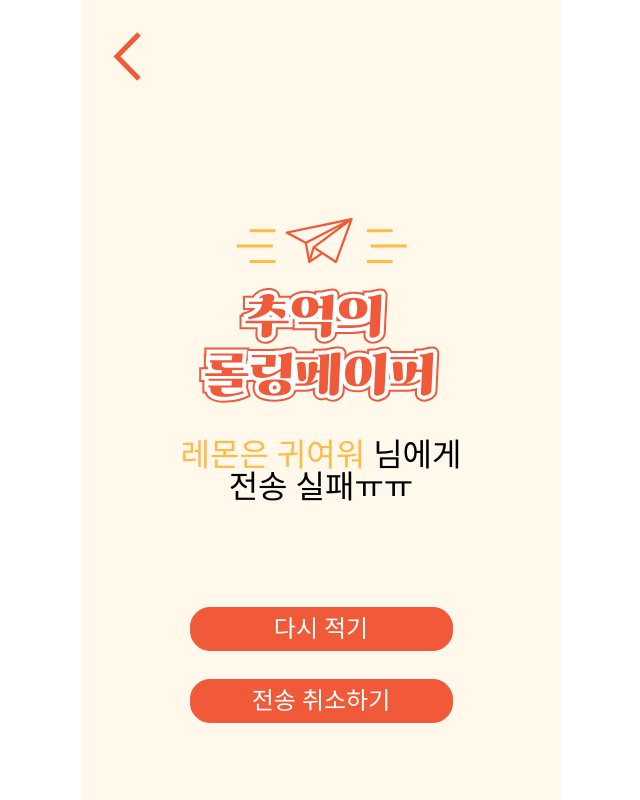
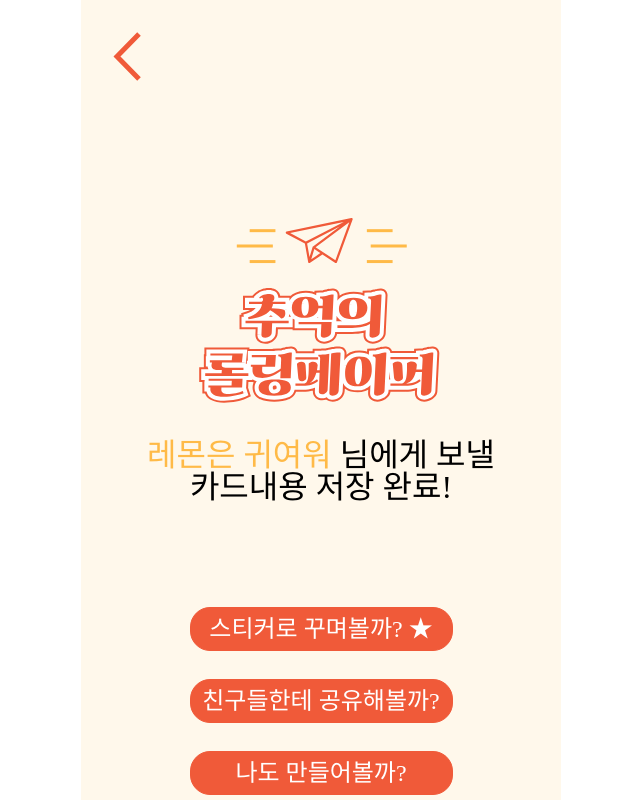
Before and after one commit to memory-makers/rolling-paper, a React (Vite) app: page /sending in a window 1280 px wide. Shown: the whole page, without its empty margins (319-959 px from the left). Built offline with nearby package versions, Linux system fonts and the light colour scheme; no server answers; a web font is replaced by a local one.

Commit message:
#27 feat: 전송완료 페이지로 변환

```diff
--- a/src/pages/Routes.tsx
+++ b/src/pages/Routes.tsx
@@ -20,7 +20,7 @@ export const Routes = () => {
         <Route path="/rollingpaper/*" element={<RollingPaper />} />
         <Route path="/sendSuccess" element={<SendSuccess />} />
         <Route path="/sendError" element={<SendError />} />
-        <Route path="/sending" element={<Sending isSuccess={false} nickname="레몬은 귀여워" />} />
+        <Route path="/sending" element={<Sending nickname="레몬은 귀여워" />} />
         <Route path="/modalTest" element={<ModalTest />} />
         <Route path="/modalCallTest" element={<ModalCallTest />} />
       </ReactRouterRoutes>
--- a/src/pages/Sending/Sending.tsx
+++ b/src/pages/Sending/Sending.tsx
@@ -8,17 +8,15 @@ import { ReactComponent as LogoArtIcon } from '@/assets/logo-art.svg'
 import { ReactComponent as LogoTextIcon } from '@/assets/logo-text.svg'
 
 interface Props {
-  isSuccess?: boolean
   nickname?: string
 }
 
-const Sending = ({ isSuccess, nickname }: Props) => {
+const Sending = ({ nickname }: Props) => {
   const navigate = useNavigate()
-  const statusText = isSuccess ? '카드 내용 저장 완료!' : '전송 실패ㅠㅠ'
 
   const shareData = {
-    title: `홍길동님의 롤링페이퍼`,
-    text: `홍길동님에게 롤링페이퍼를 써보아요!`,
+    title: `${nickname}님의 롤링페이퍼`,
+    text: `${nickname}님에게 롤링페이퍼를 써보아요!`,
     url: 'user.paperUrl'
   }
 
@@ -60,15 +58,13 @@ const Sending = ({ isSuccess, nickname }: Props) => {
         <LogoTextIcon className={styles.logoTextSvg} />
 
         <p className={styles.sendingText}>
-          <span className={styles.nameColor}>{nickname}</span> 님에게 {isSuccess && '보낼'}
-          <br /> {statusText}
+          <span className={styles.nameColor}>{nickname}</span> 님에게 보낼
+          <br /> 카드내용 저장 완료!
         </p>
 
         <div className={styles.buttonContainer}>
-          {isSuccess && (
-            <>
           <ModalButton type="button" onClick={handleStickerClick}>
-                스티커로 꾸며볼까?
+            스티커로 꾸며볼까? ★
           </ModalButton>
           <ModalButton type="button" onClick={handleShareClick}>
             친구들한테 공유해볼까?
@@ -76,19 +72,6 @@ const Sending = ({ isSuccess, nickname }: Props) => {
           <ModalButton type="button" onClick={handleHomeClick}>
             나도 만들어볼까?
           </ModalButton>
-            </>
-          )}
-
-          {!isSuccess && (
-            <>
-              <ModalButton type="button" onClick={handleReWriteClick}>
-                다시 적기
-              </ModalButton>
-              <ModalButton type="button" onClick={handleCancelClick}>
-                전송 취소하기
-              </ModalButton>
-            </>
-          )}
         </div>
       </div>
     </div>
```
Lines whose indentation alone changed are shown as unchanged.
